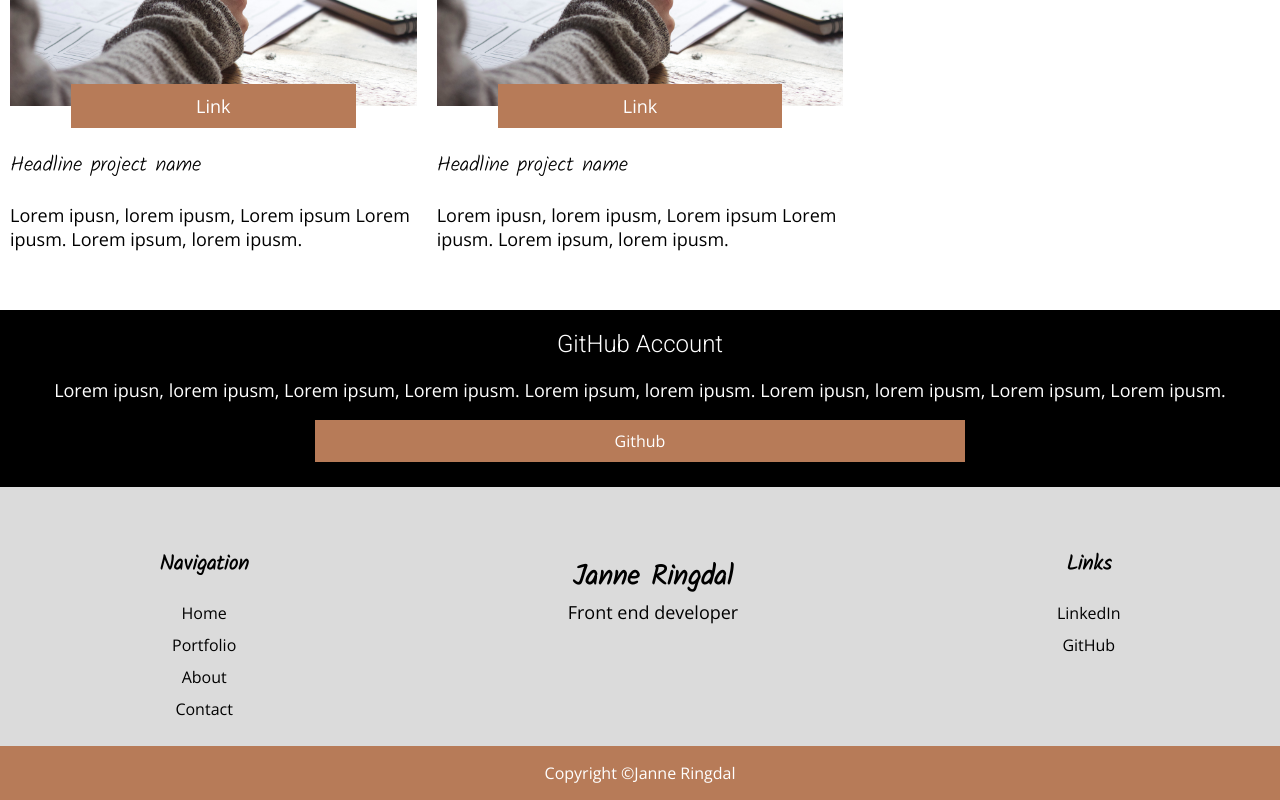
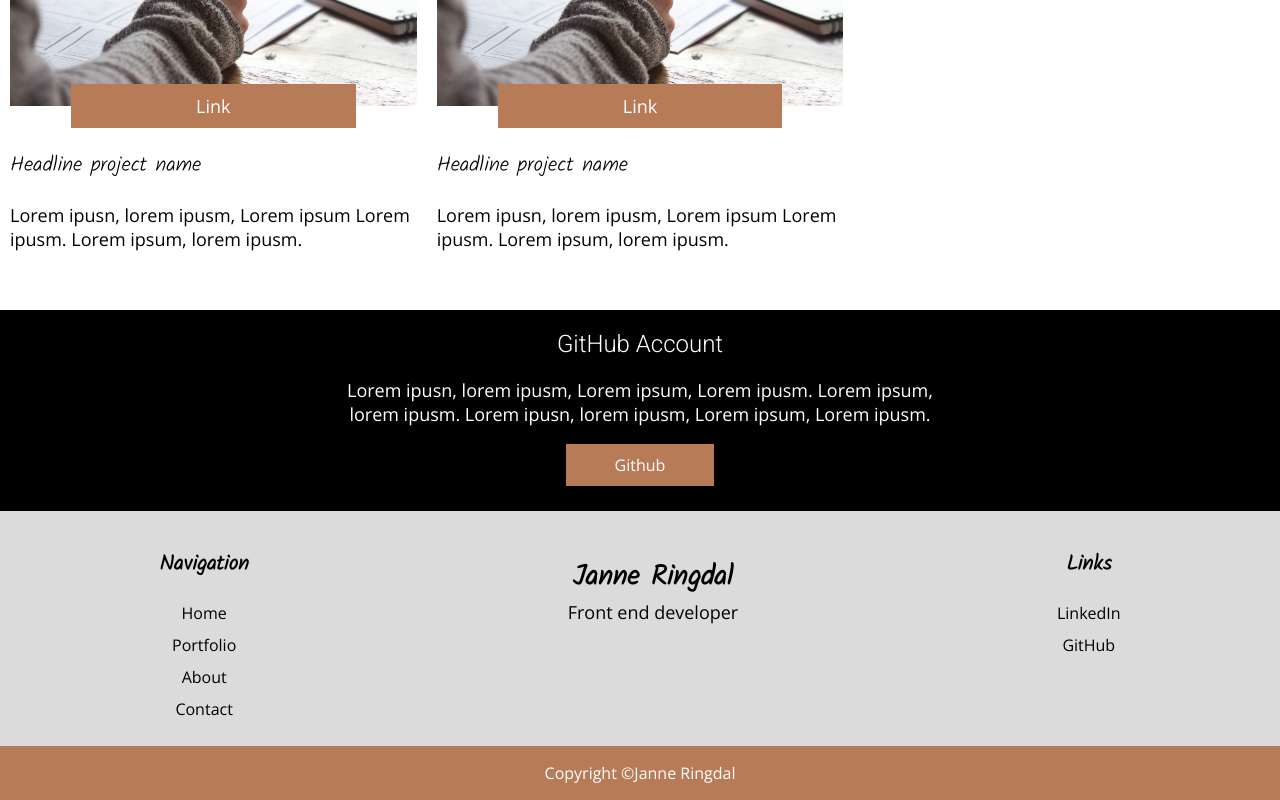
Before and after one commit to Janne-R/portfolio2, a React (Create React App) app: page /portfolio in a window 1280 px wide. Shown: the part 1854-2654 px from the top of the page. Built offline with nearby package versions, Linux system fonts and the light colour scheme.

Commit message:
Github responsive done

```diff
--- a/src/components/GitHub.js
+++ b/src/components/GitHub.js
@@ -15,12 +15,24 @@ const H2 = styled.h2`
 
 const Link = styled(StyledALink)`
 width: 50%;
+
+@media ${({ theme }) => theme.devices.tabletS} {
+width: 20%
+}
+`;
+
+const Container = styled(BlockContainer)`
+@media ${({ theme }) => theme.devices.tabletS} {
+  max-width: 50%;
+  margin: 0 auto;
+}
+
 `;
 
 const GitHub = () => {
   return (
     <Div>
-      <BlockContainer>
+      <Container>
         <H2>
           GitHub Account
         </H2>
@@ -28,7 +40,7 @@ const GitHub = () => {
           Lorem ipsum, lorem ipusm. Lorem ipusn, lorem ipusm,
           Lorem ipsum, Lorem ipusm.</p>
         <Link>Github</Link>
-      </BlockContainer>
+      </Container>
     </Div>
   );
 };
```
